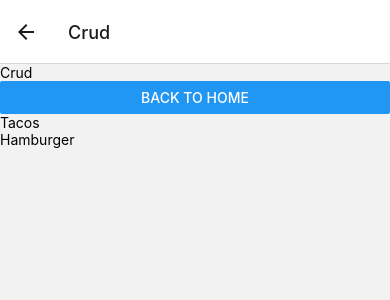
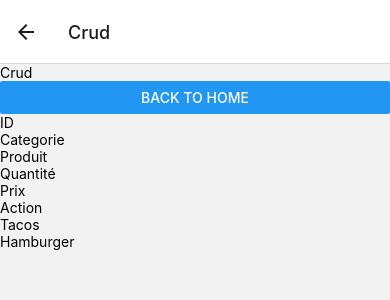
Before and after one commit to maxencelanda/stock-app-bts, a React Native app: screen /Crud in a window 390 px wide. Shown: the top 300 px of the page. Built offline with nearby package versions, Linux system fonts and the light colour scheme; no server answers.

Commit message:
feat: chemin entre home et crud (trompe de branche)

```diff
--- a/screens/Crud.js
+++ b/screens/Crud.js
@@ -1,5 +1,5 @@
 import { useState } from 'react'
-import { Button, FlatList, Text, View } from 'react-native'
+import { Button, FlatList, Text, View, StyleSheet } from 'react-native'
 
 const Crud  = ({ navigation }) => {
   const Data = [
@@ -14,10 +14,22 @@ const Crud  = ({ navigation }) => {
   ]
   const [produit, setProduit] = useState(Data)
 
-
+  const Details = () => {
+    return (
+      <View>
+        <Text>ID</Text>
+        <Text>Categorie</Text>
+        <Text>Produit</Text>
+        <Text>Quantité</Text>
+        <Text>Prix</Text>
+        <Text>Action</Text>
+      </View>
+    )
+  }
   const Produits = ({ nom }) => {
     return(
-    <View>
+    <View style={styles.container}>
+      <Text></Text>
       <Text>{nom}</Text>
     </View>
     )
@@ -28,7 +40,8 @@ const Crud  = ({ navigation }) => {
       <Button
         title='Back to home'
         onPress={() => navigation.navigate('Home')}
-      />
+        />
+        <Details/>
       <FlatList
         data={produit}
         renderItem={({ item }) => <Produits nom={item.nom} />}
@@ -37,5 +50,12 @@ const Crud  = ({ navigation }) => {
     </View>
   )
 }
+const styles= StyleSheet.create({
+    container: {
+        flex: 1
+
+    }
+})
+
 
 export default Crud
```
